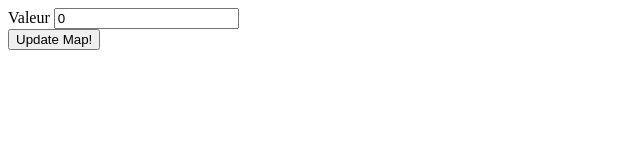
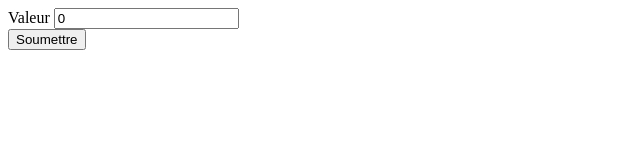
Before and after one commit to vallooy/pica, a plain HTML site: page inst/www/index.html in a window 1280 px wide. Shown: the full height of the page, 0-640 px from the left. Drawn offline with Linux system fonts and the light colour scheme.

Commit message:
Update index.html

```diff
--- a/inst/www/index.html
+++ b/inst/www/index.html
@@ -12,7 +12,7 @@
           <label>Valeur</label>
           <input type="number" class="form-control" id="mylat" value="0">
         </div>
-        <button type="submit" id="valeursubmit" class="btn btn-default">Update Map!</button>
+        <button type="submit" id="valeursubmit" class="btn btn-default">Soumettre</button>
    </form>
 </body>
 
```
